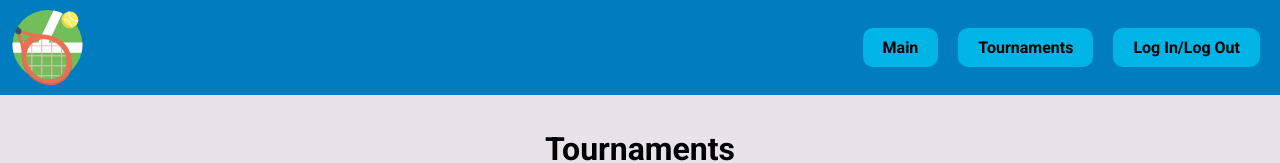
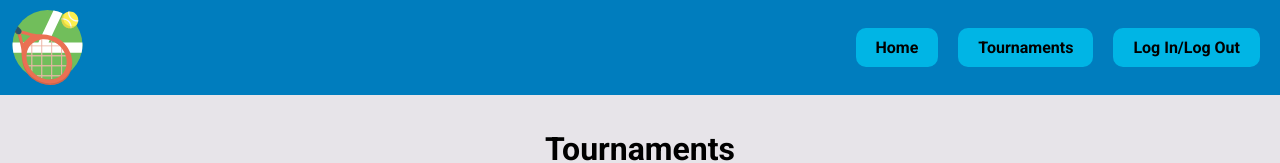
Before and after one commit to fodortamas96/TournamentTrackerFE, an Angular app: page /tournaments in a window 1280 px wide. Before the commit this address led to /. Shown: the top 163 px of the page. Built offline with nearby package versions, Linux system fonts and the light colour scheme.

Commit message:
Implemented routing for navigation

```diff
--- a/src/app/app.component.css
+++ b/src/app/app.component.css
@@ -24,3 +24,8 @@ nav ul li {
     border-radius: 10px;
     margin: 0 10px;
 }
+
+a:link, a:visited, a:hover, a:active {
+    text-decoration: none;
+    color: inherit;
+}
--- a/src/app/app.component.html
+++ b/src/app/app.component.html
@@ -3,13 +3,13 @@
     <img class="logo" src="assets/logo.svg" alt="logo" aria-hidden="true">
     <nav>
       <ul>
-        <li>Main</li>
-        <li>Tournaments</li>
+        <a [routerLink]="['/']"><li>Home</li></a>
+        <a [routerLink]="['/tournaments']"><li>Tournaments</li></a>
         <li>Log In/Log Out</li>
       </ul>
     </nav>
   </header>
   <section class="content">
-    <app-tournaments></app-tournaments>
+    <router-outlet></router-outlet>
   </section>
 </main>
--- a/src/app/app.component.ts
+++ b/src/app/app.component.ts
@@ -1,12 +1,12 @@
 import { Component } from '@angular/core';
-import { RouterOutlet } from '@angular/router';
+import { RouterModule } from '@angular/router';
 import { TournamentsComponent } from './tournaments/tournaments.component';
 
 @Component({
   selector: 'app-root',
   standalone: true,
   imports: [
-    RouterOutlet,
+    RouterModule,
     TournamentsComponent
   ],
   templateUrl: './app.component.html',
--- a/src/app/app.routes.ts
+++ b/src/app/app.routes.ts
@@ -1,3 +1,16 @@
 import { Routes } from '@angular/router';
+import { TournamentsComponent } from './tournaments/tournaments.component';
+import { HomeComponent } from './home/home.component';
 
-export const routes: Routes = [];
+export const routes: Routes = [
+    {
+        path: '',
+        component: HomeComponent,
+        title: 'Home'
+    },
+    {
+        path: 'tournaments',
+        component: TournamentsComponent,
+        title: 'Tournaments'
+    }
+];
```
